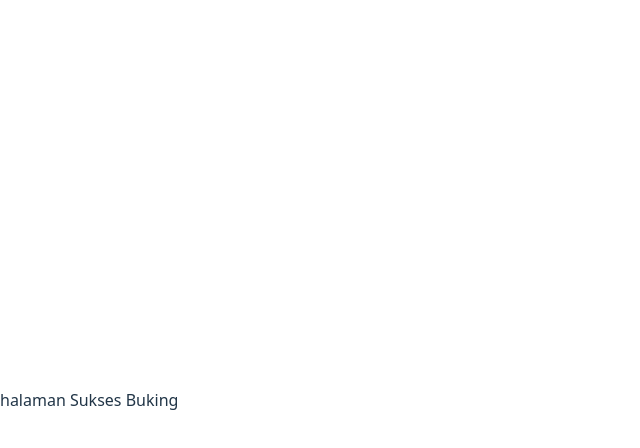
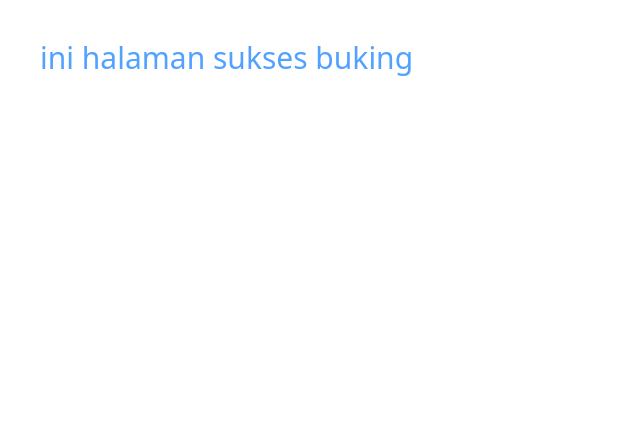
Before and after one commit to salman-ctrl/Perumahan-Al-Azam-Asri-, a React (Vite) app: page /success-booking in a window 1280 px wide. Shown: the top 448 px of the page, without its empty margins (0-640 px from the left). Built offline with nearby package versions, Linux system fonts and the light colour scheme.

Commit message:
tambah tailwind

```diff
--- a/package.json
+++ b/package.json
@@ -10,9 +10,11 @@
     "preview": "vite preview"
   },
   "dependencies": {
+    "@tailwindcss/vite": "^4.1.6",
     "react": "^19.1.0",
     "react-dom": "^19.1.0",
-    "react-router-dom": "^7.5.3"
+    "react-router-dom": "^7.5.3",
+    "tailwindcss": "^4.1.6"
   },
   "devDependencies": {
     "@eslint/js": "^9.25.0",
--- a/src/index.css
+++ b/src/index.css
@@ -1,73 +1 @@
-:root {
-  font-family: system-ui, Avenir, Helvetica, Arial, sans-serif;
-  line-height: 1.5;
-  font-weight: 400;
-
-  color-scheme: light dark;
-  color: rgba(255, 255, 255, 0.87);
-  background-color: #242424;
-
-  font-synthesis: none;
-  text-rendering: optimizeLegibility;
-  -webkit-font-smoothing: antialiased;
-  -moz-osx-font-smoothing: grayscale;
-}
-
-a {
-  font-weight: 500;
-  color: #646cff;
-  text-decoration: inherit;
-}
-
-a:hover {
-  color: #535bf2;
-}
-
-body {
-  margin: 0;
-  display: flex;
-  place-items: center;
-  min-width: 320px;
-  min-height: 100vh;
-}
-
-h1 {
-  font-size: 3.2em;
-  line-height: 1.1;
-}
-
-button {
-  border-radius: 8px;
-  border: 1px solid transparent;
-  padding: 0.6em 1.2em;
-  font-size: 1em;
-  font-weight: 500;
-  font-family: inherit;
-  background-color: #1a1a1a;
-  cursor: pointer;
-  transition: border-color 0.25s;
-}
-
-button:hover {
-  border-color: #646cff;
-}
-
-button:focus,
-button:focus-visible {
-  outline: 4px auto -webkit-focus-ring-color;
-}
-
-@media (prefers-color-scheme: light) {
-  :root {
-    color: #213547;
-    background-color: #ffffff;
-  }
-
-  a:hover {
-    color: #747bff;
-  }
-
-  button {
-    background-color: #f9f9f9;
-  }
-}
+@import "tailwindcss";
--- a/src/pages/SuccesBooking.tsx
+++ b/src/pages/SuccesBooking.tsx
@@ -2,10 +2,11 @@ import React from 'react'
 
 const SuccesBooking = () => {
     return (
-        <div>
-            halaman Sukses Buking
-        </div>
+        <>
+            <div>
+                <p className='text-blue-400 text-3xl ml-10 mt-10'>ini halaman sukses buking</p>
+            </div>
+        </>
     )
 }
-
-export default SuccesBooking
+export default SuccesBooking;
--- a/vite.config.ts
+++ b/vite.config.ts
@@ -1,7 +1,8 @@
 import { defineConfig } from 'vite'
 import react from '@vitejs/plugin-react-swc'
+import tailwindcss from '@tailwindcss/vite'
 
 // https://vite.dev/config/
 export default defineConfig({
-  plugins: [react()],
+  plugins: [react(), tailwindcss()],
 })
```
Also changed, not shown: 1 other file (tests, documents, lock files or other folders).
